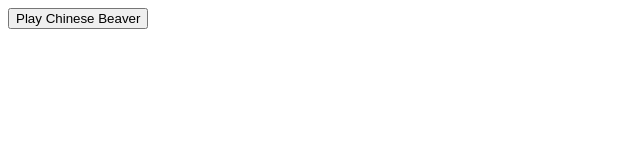
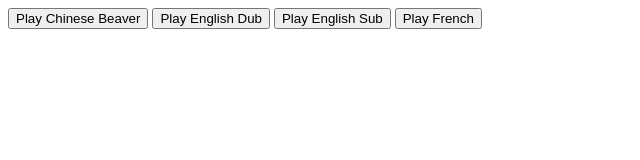
Before and after one commit to BelgyBoi/Dino_experience, a website: page public/control.html in a window 1280 px wide. Shown: the whole page, without its empty margins (0-640 px from the left). Drawn offline with nearby package versions, Linux system fonts and the light colour scheme; no server answers.

Commit message:
A style: add video player styles and controls, and include new SVG icons

```diff
--- a/css/style.css
+++ b/css/style.css
@@ -0,0 +1,3 @@
+#videoPlayer {
+    display: none; /* Initially hide the video */
+  }
--- a/public/control.html
+++ b/public/control.html
@@ -4,10 +4,14 @@
     <meta charset="UTF-8">
     <meta name="viewport" content="width=device-width, initial-scale=1.0">
     <title>Control Panel</title>
+    <link rel="stylesheet" href="styles.css">
 </head>
 <body>
     <div id="control_btns">
         <button onclick="sendPlayCommand('Chinese_Beaver_With_Original_Cantonese')">Play Chinese Beaver</button>
+        <button onclick="sendPlayCommand('Chinese_Beaver_With_English_Dub')">Play English Dub</button>
+        <button onclick="sendPlayCommand('Chinese_Beaver_With_English_Sub')">Play English Sub</button>
+        <button onclick="sendPlayCommand('Chinese_Beaver_With_French_Sub')">Play French
       </div>
       <script src="/socket.io/socket.io.js"></script>
       <script>
```
Also changed, not shown: public/player.html (+1 -3 lines), assets/I_icon.svg (added), assets/cratch_icon.svg (added), assets/eat_icon.svg (added), assets/museum_logo.svg (added), assets/rawr_icon.svg (added), assets/walky_icon.svg (added), 1 other file.
